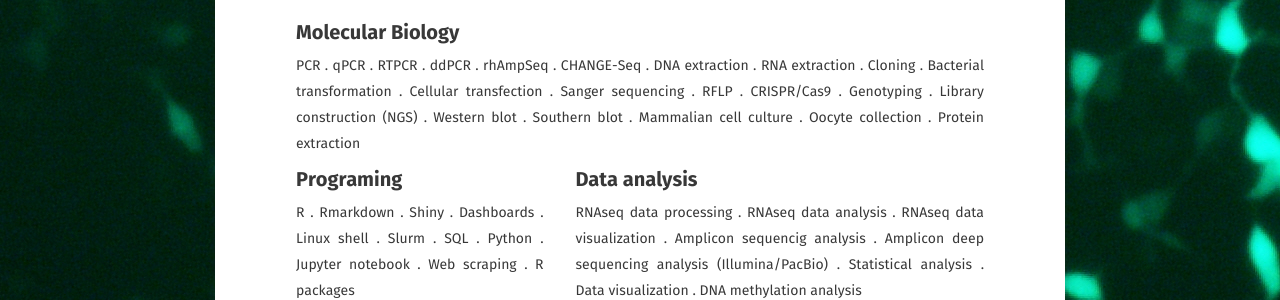
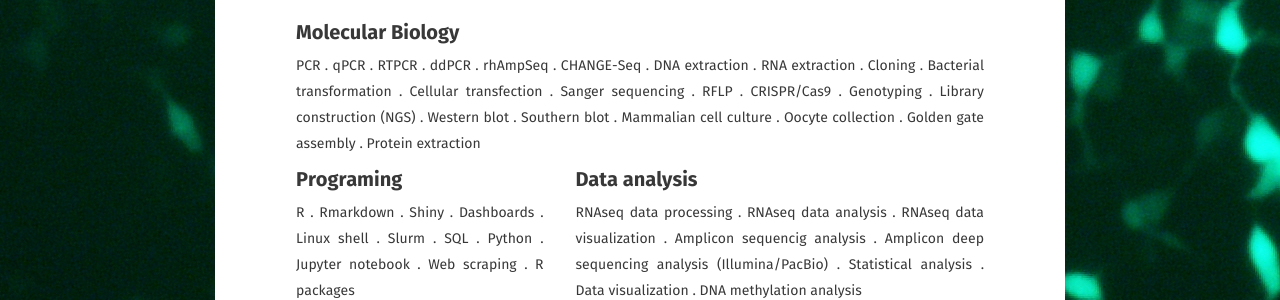
Before and after one commit to RaquelPinho/RaquelPinho, a Jekyll site: the page built from profile/index.md, in a window 1280 px wide. Shown: the part 618-918 px from the top of the page. Built offline with Jekyll 4.4.1, drawn with Linux system fonts in a browser that asks for light colours; some web fonts are replaced.

Commit message:
added the golden gate

```diff
--- a/profile/index.md
+++ b/profile/index.md
@@ -33,7 +33,7 @@ learn and share knowledge.
     <td><b style="font-size:20px">Molecular Biology</b></td>
  </tr>
  <tr>
-    <td> PCR . qPCR . RTPCR . ddPCR . rhAmpSeq . CHANGE-Seq . DNA extraction . RNA extraction . Cloning . Bacterial transformation . Cellular transfection . Sanger sequencing . RFLP . CRISPR/Cas9 . Genotyping  . Library construction (NGS) . Western blot . Southern blot . Mammalian cell culture . Oocyte collection . Protein extraction</td>
+    <td> PCR . qPCR . RTPCR . ddPCR . rhAmpSeq . CHANGE-Seq . DNA extraction . RNA extraction . Cloning . Bacterial transformation . Cellular transfection . Sanger sequencing . RFLP . CRISPR/Cas9 . Genotyping  . Library construction (NGS) . Western blot . Southern blot . Mammalian cell culture . Oocyte collection . Golden gate assembly . Protein extraction</td>
  </tr>
 </table>
 
```
